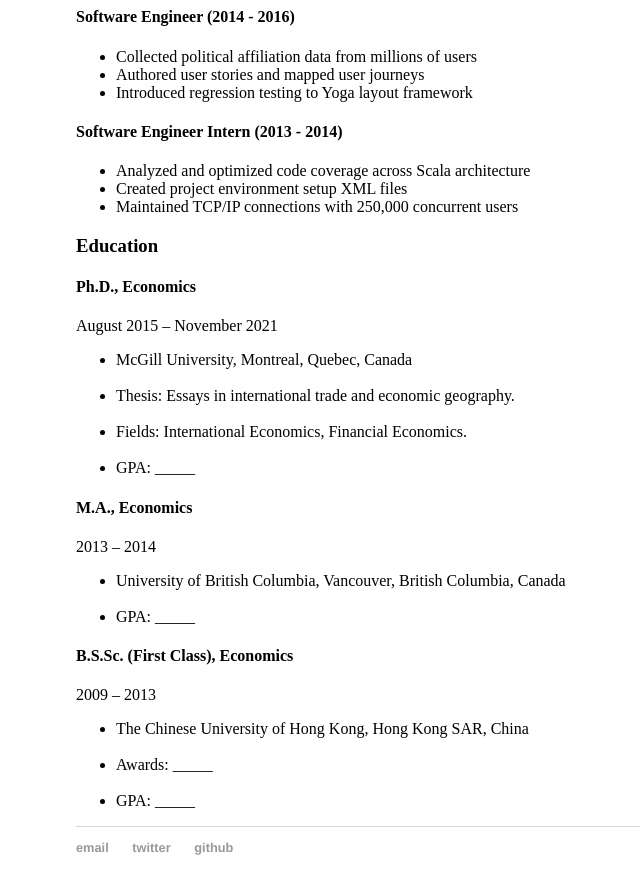
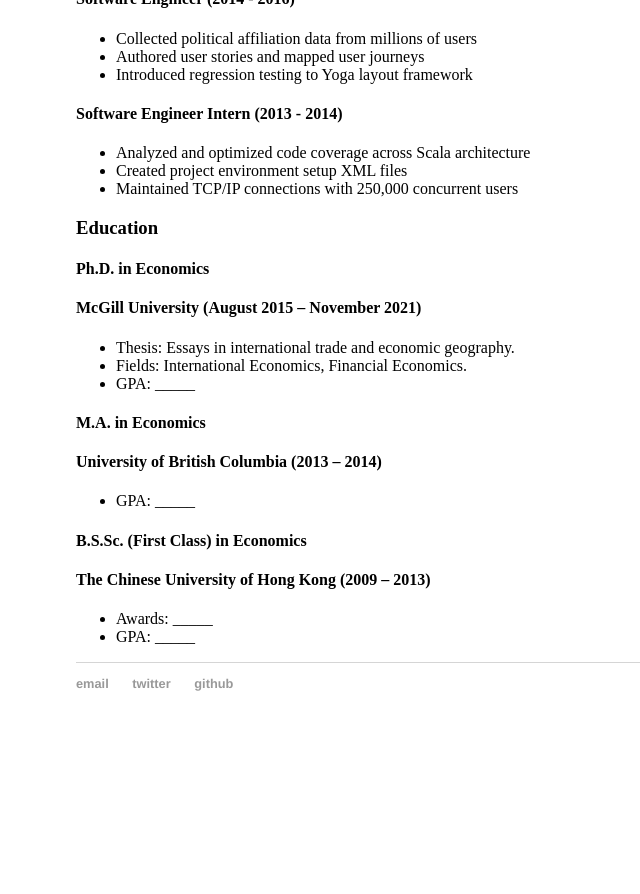
Before and after one commit to abookcanada/abookcanada.github.io, a Jekyll site: the page built from cv/index.html, in a window 1280 px wide and 900 px high, scrolled down 1148 px. Shown: the top 894 px of the window, without its empty margins (116-756 px from the left). Built offline with Jekyll 4.4.1, drawn with Linux system fonts in a browser that asks for light colours; after the commit the page ends 1899 px from its top, so only the background shows below that.

Commit message:
Update index.html

```diff
--- a/cv/index.html
+++ b/cv/index.html
@@ -53,8 +53,8 @@ title: Hank Quinlan's Blog
                     <section class="skills">
                         <h3>Certification</h3>
                         <ul>
-                            <li><span>IBM Professional Data Science Certificate</span></li>
-                            <li><a href="https://github.com/abookcanada">credentials</a></li>
+                            <li><span>IBM Professional Data Science Certificate</span><a href="https://github.com/abookcanada">credentials</a></li>
+
                         </ul>
                     </section>
 
@@ -117,33 +117,33 @@ title: Hank Quinlan's Blog
                         <section class="education">
                             <h3>Education</h3>
 
-                                        <h4>Ph.D., Economics</h4>
-                                        <time>August 2015 – November 2021</time>
+                                        <h4>Ph.D. in Economics</h4>
+                                        <h4>McGill University (August 2015 – November 2021)</h4>
 
                                     <ul>
-                                        <li>McGill University, Montreal, Quebec, Canada</li><br>
-                                        <li>Thesis: Essays in international trade and economic geography.</li><br>
-                                        <li>Fields: International Economics, Financial Economics.</li><br>
+
+                                        <li>Thesis: Essays in international trade and economic geography.</li>
+                                        <li>Fields: International Economics, Financial Economics.</li>
                                         <li>GPA: _____</span>
                                     </ul>
 
 
-                                        <h4>M.A., Economics</h4>
-                                        <time>2013 – 2014</time>
+                                        <h4>M.A. in Economics</h4>
+                                        <h4>University of British Columbia (2013 – 2014)</h4>
 
 
                                     <ul>
-                                        <li>University of British Columbia, Vancouver, British Columbia, Canada</li><br>
+
                                         <li>GPA: _____</li>
                                     </ul>
 
 
-                                        <h4>B.S.Sc. (First Class), Economics</h4>
-                                        <time>2009 – 2013</time>
+                                        <h4>B.S.Sc. (First Class) in Economics</h4>
+                                        <h4>The Chinese University of Hong Kong (2009 – 2013)</h4>
 
                                     <ul>
-                                        <li>The Chinese University of Hong Kong, Hong Kong SAR, China</li><br>
-                                        <li>Awards: _____</li><br>
+
+                                        <li>Awards: _____</li>
                                         <li>GPA: _____</li>
                                     </ul>
 
```
